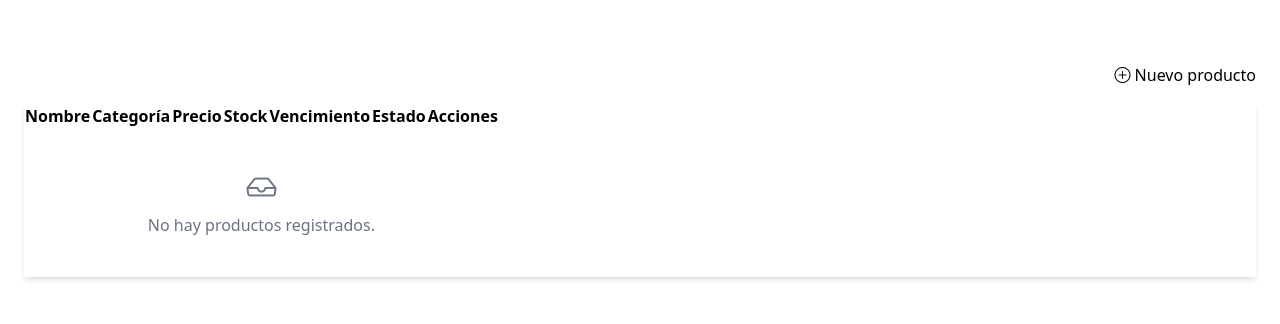
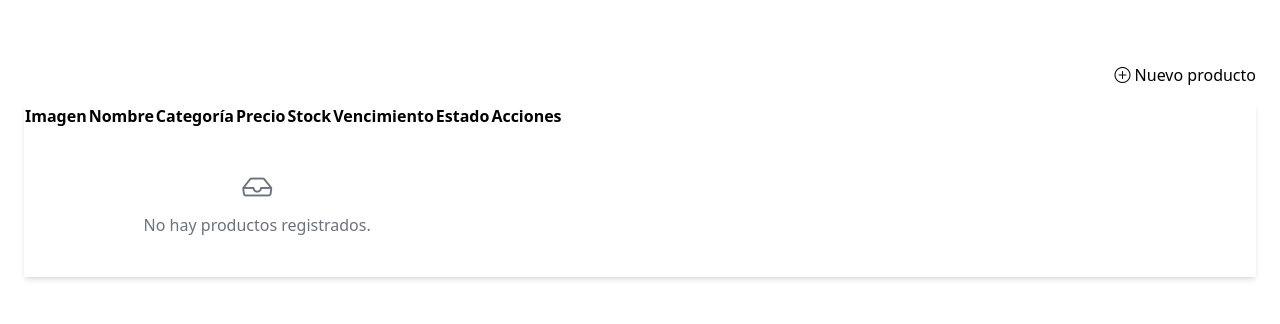
Before and after one commit to Joseph-JMS/tiendas-mass-app, a Django app: template templates/catalogo/panel_productos.html in a window 1280 px wide. Shown: the part 161-485 px from the top of the page. Run offline with Django 5.2, Linux system fonts and the light colour scheme; the template is opened without the code that fills it, so the values that code supplies are empty; some libraries are stand-ins or nearby versions.

Commit message:
feat: impl prod images para admin

```diff
--- a/templates/catalogo/panel_productos.html
+++ b/templates/catalogo/panel_productos.html
@@ -33,13 +33,22 @@
                 <table class="table">
                     <thead>
                         <tr>
-                            <th>Nombre</th><th>Categoría</th><th>Precio</th><th>Stock</th>
+                            <th>Imagen</th><th>Nombre</th><th>Categoría</th><th>Precio</th><th>Stock</th>
                             <th>Vencimiento</th><th>Estado</th><th>Acciones</th>
                         </tr>
                     </thead>
                     <tbody>
                         {% for producto in productos %}
                         <tr>
+                            <td>
+                                {% if producto.imagen %}
+                                    <img src="{{ producto.imagen.url }}" alt="{{ producto.nombre }}" class="w-12 h-12 object-contain bg-base-200 rounded">
+                                {% else %}
+                                    <div class="w-12 h-12 bg-base-200 rounded flex items-center justify-center text-gray-300">
+                                        <i class="bi bi-image"></i>
+                                    </div>
+                                {% endif %}
+                            </td>
                             <td class="font-medium">{{ producto.nombre }}</td>
                             <td>{{ producto.categoria.nombre }}</td>
                             <td>S/ {{ producto.precio }}</td>
```
